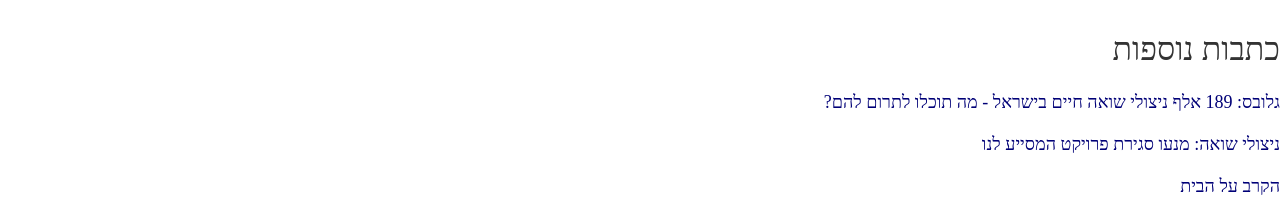
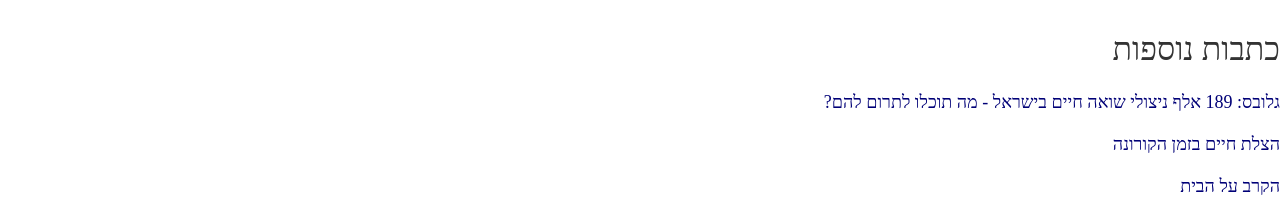
Before and after one commit to helpsurvivors/helpholocaustsurvivers.github.io, a plain HTML site: page index.html in a window 1280 px wide. Shown: the part 3040-3264 px from the top of the page. Drawn offline with Linux system fonts and the light colour scheme; a web font is replaced by a local one.

Commit message:
Update index.html

```diff
--- a/index.html
+++ b/index.html
@@ -132,7 +132,7 @@
         <div class="container">
             <p><font size="6" >כתבות נוספות</font></p>
             <p><a href="http://www.globes.co.il/news/article.aspx?did=1001028526"><font size="4" > גלובס: 189 אלף ניצולי שואה חיים בישראל - מה תוכלו לתרום להם?</font></a></p>
-            <p><a href="http://news.walla.co.il/item/1636476"><font size="4" > ניצולי שואה: מנעו סגירת פרויקט המסייע לנו</font></a></p>
+            <p><a href="https://www.maariv.co.il/news/israel/Article-760652"><font size="4" > הצלת חיים בזמן הקורונה</font></a></p>
             <p><a href="http://www.israelhayom.co.il/site/newsletter_article.php?id=11047"><font size="4" > הקרב על הבית</font></a></p>
 
         </div>
```
